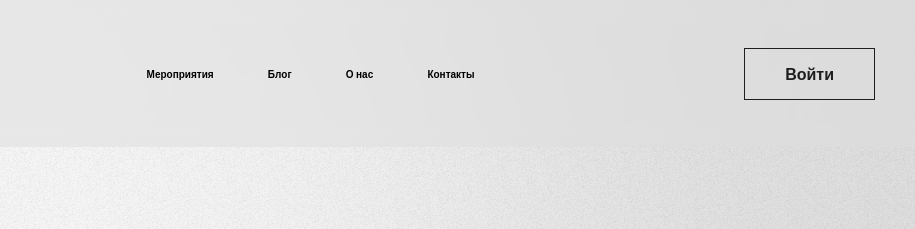
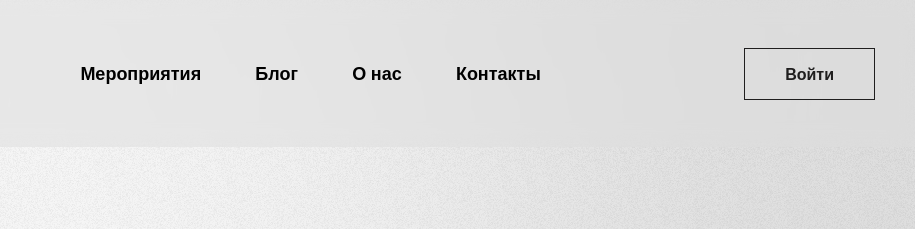
Before and after one commit to ChiVika/project, a website: page index.html in a window 1280 px wide. Shown: the top 229 px of the page, 365-1280 px from the left. Drawn offline with nearby package versions, Linux system fonts and the light colour scheme; files that its build step writes are made by us from their sources.

Commit message:
Add files via upload

```diff
--- a/src/styls/blocks/page-header.less
+++ b/src/styls/blocks/page-header.less
@@ -21,7 +21,7 @@
 	}
 
     &__conteiner{
-        .container;
+        .container();
         justify-content: space-between;
         align-items: center;
         display: flex;
@@ -40,7 +40,7 @@
         margin: 0 25px;
         color: #000;
         font-weight: 600;
-        font-size: 10px;
+        font-size: 18px;
         line-height: 25px;
         text-decoration: none;
     }
```
